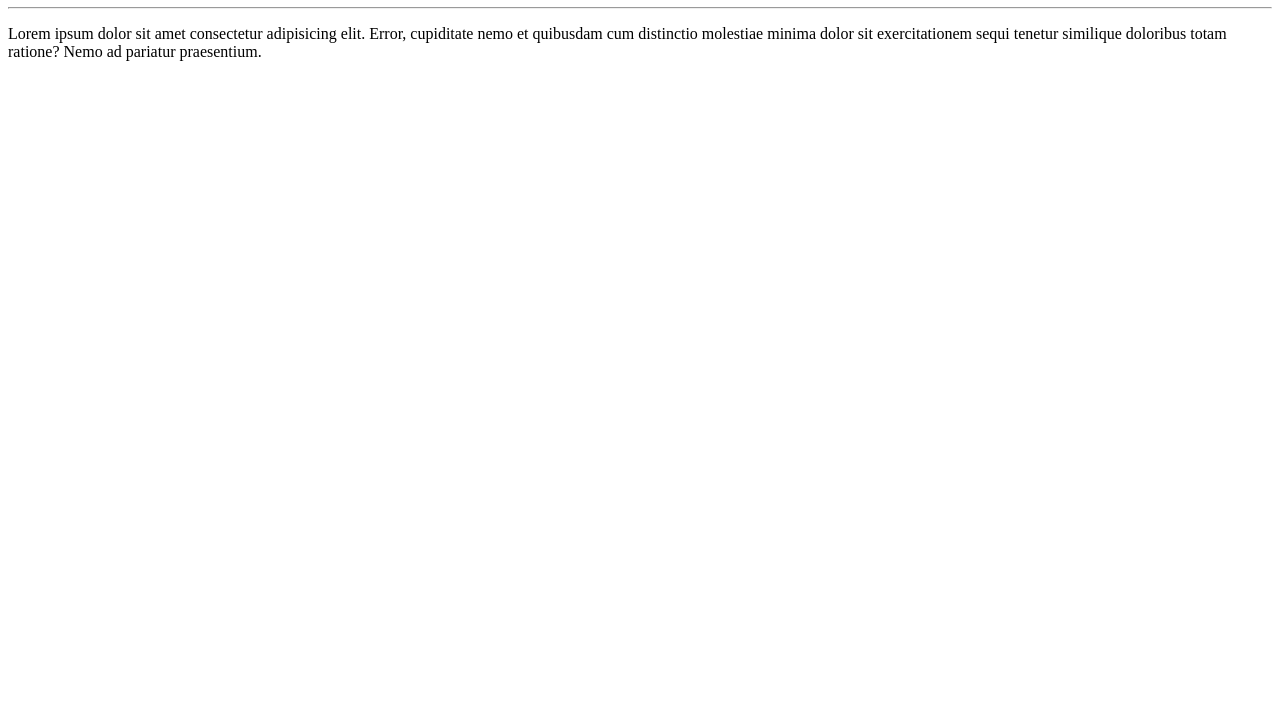
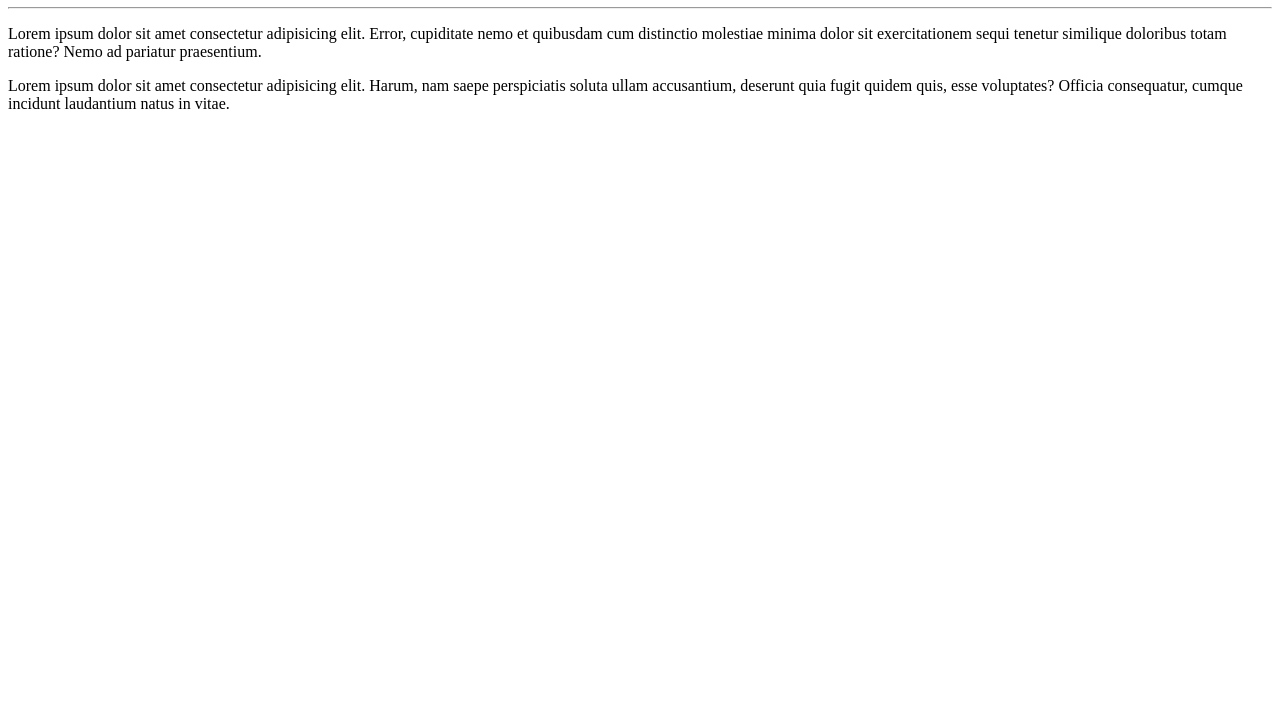
Before and after one commit to DeniseOCrz/Aulas-Curso-em-Video, a plain HTML site: page Site-exemplo/index.htm in a window 1280 px wide. Shown: the part 73-800 px from the top of the page. Drawn offline with Linux system fonts and the light colour scheme.

Commit message:
adicionei um parágrafo

```diff
--- a/Site-exemplo/index.htm
+++ b/Site-exemplo/index.htm
@@ -9,6 +9,6 @@
     <h1>Olá, Mundo!</h1>
     <hr>
     <p>Lorem ipsum dolor sit amet consectetur adipisicing elit. Error, cupiditate nemo et quibusdam cum distinctio molestiae minima dolor sit exercitationem sequi tenetur similique doloribus totam ratione? Nemo ad pariatur praesentium.</p>
-
+    <p>Lorem ipsum dolor sit amet consectetur adipisicing elit. Harum, nam saepe perspiciatis soluta ullam accusantium, deserunt quia fugit quidem quis, esse voluptates? Officia consequatur, cumque incidunt laudantium natus in vitae.</p>
 </body>
 </html>
```
